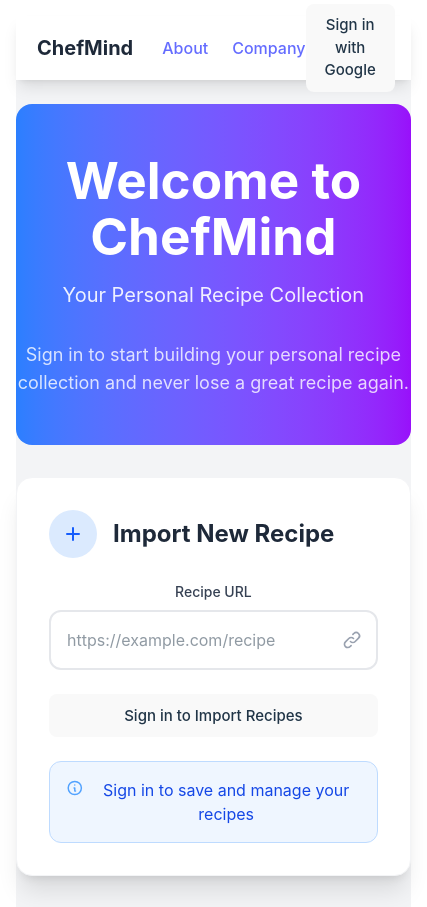
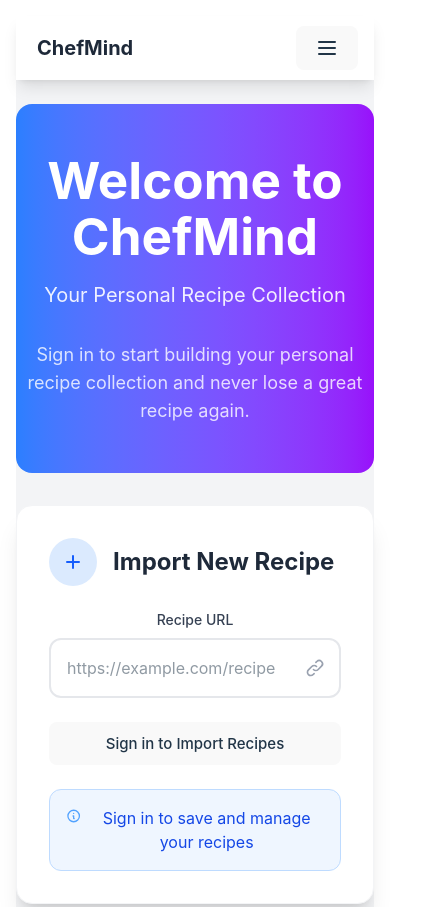
Before and after one commit to avitalg/chefmind, a React (Vite) app: page / in a window 390 px wide. Shown: the top 907 px of the page, 427 px wide, since content can reach past the window. Built offline with nearby package versions, Linux system fonts and the light colour scheme; no server answers.

Commit message:
feat: add menu for mobiles

```diff
--- a/src/App.tsx
+++ b/src/App.tsx
@@ -24,6 +24,7 @@ interface User {
 
 function App() {
   const [user, setUser] = useState<User | null>(null)
+  const [isMobileMenuOpen, setIsMobileMenuOpen] = useState(false)
 
   const checkAuthStatus = async () => {
     try {
@@ -81,11 +82,14 @@ function App() {
         <div className="min-h-screen bg-gray-100">
           <nav className="bg-white shadow-lg">
             <div className="max-w-6xl mx-auto px-4">
-              <div className="flex justify-between h-16">
-                    <div className="flex items-center space-x-6">
+              <div className="flex justify-between items-center h-16">
+                {/* Logo */}
                 <Link to="/" className="flex items-center">
                   <span className="text-xl font-bold text-gray-800">ChefMind</span>
                 </Link>
+
+                {/* Desktop Navigation */}
+                <div className="hidden md:flex items-center space-x-6">
                   <Link to="/about" className="text-gray-600 hover:text-gray-800 transition-colors">
                     About
                   </Link>
@@ -93,7 +97,9 @@ function App() {
                     Company
                   </Link>
                 </div>
-                <div className="flex items-center gap-3">
+
+                {/* Desktop Auth */}
+                <div className="hidden md:flex items-center gap-3">
                   {user ? (
                     <>
                       <span className="text-gray-700">{user.displayName}</span>
@@ -115,7 +121,75 @@ function App() {
                     </button>
                   )}
                 </div>
+
+                {/* Mobile menu button */}
+                <div className="md:hidden">
+                  <button
+                    type="button"
+                    onClick={() => setIsMobileMenuOpen(!isMobileMenuOpen)}
+                    className="text-gray-600 hover:text-gray-800 focus:outline-none focus:text-gray-800"
+                  >
+                    <svg className="h-6 w-6" fill="none" viewBox="0 0 24 24" stroke="currentColor">
+                      {isMobileMenuOpen ? (
+                        <path strokeLinecap="round" strokeLinejoin="round" strokeWidth={2} d="M6 18L18 6M6 6l12 12" />
+                      ) : (
+                        <path strokeLinecap="round" strokeLinejoin="round" strokeWidth={2} d="M4 6h16M4 12h16M4 18h16" />
+                      )}
+                    </svg>
+                  </button>
                 </div>
+              </div>
+
+              {/* Mobile Navigation Menu */}
+              {isMobileMenuOpen && (
+                <div className="md:hidden">
+                  <div className="px-2 pt-2 pb-3 space-y-1 sm:px-3 bg-gray-50">
+                    <Link
+                      to="/about"
+                      className="block px-3 py-2 text-gray-600 hover:text-gray-800 hover:bg-gray-100 rounded-md"
+                      onClick={() => setIsMobileMenuOpen(false)}
+                    >
+                      About
+                    </Link>
+                    <Link
+                      to="/company"
+                      className="block px-3 py-2 text-gray-600 hover:text-gray-800 hover:bg-gray-100 rounded-md"
+                      onClick={() => setIsMobileMenuOpen(false)}
+                    >
+                      Company
+                    </Link>
+                    <div className="border-t border-gray-200 pt-3 mt-3">
+                      {user ? (
+                        <div className="px-3 py-2">
+                          <div className="text-sm text-gray-500 mb-2">Signed in as</div>
+                          <div className="text-gray-800 font-medium mb-3">{user.displayName}</div>
+                          <button
+                            type="button"
+                            onClick={() => {
+                              handleSignOut()
+                              setIsMobileMenuOpen(false)
+                            }}
+                            className="w-full text-left px-3 py-2 text-gray-600 hover:text-gray-800 hover:bg-gray-100 rounded-md"
+                          >
+                            Sign out
+                          </button>
+                        </div>
+                      ) : (
+                        <button
+                          type="button"
+                          onClick={() => {
+                            handleSignIn()
+                            setIsMobileMenuOpen(false)
+                          }}
+                          className="w-full text-left px-3 py-2 text-gray-600 hover:text-gray-800 hover:bg-gray-100 rounded-md"
+                        >
+                          Sign in with Google
+                        </button>
+                      )}
+                    </div>
+                  </div>
+                </div>
+              )}
             </div>
           </nav>
 
```
Lines whose indentation alone changed are shown as unchanged.
